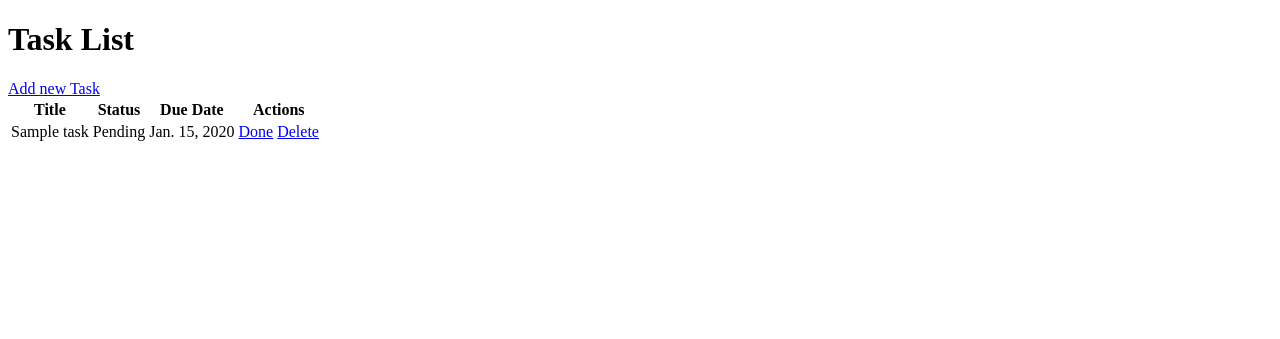
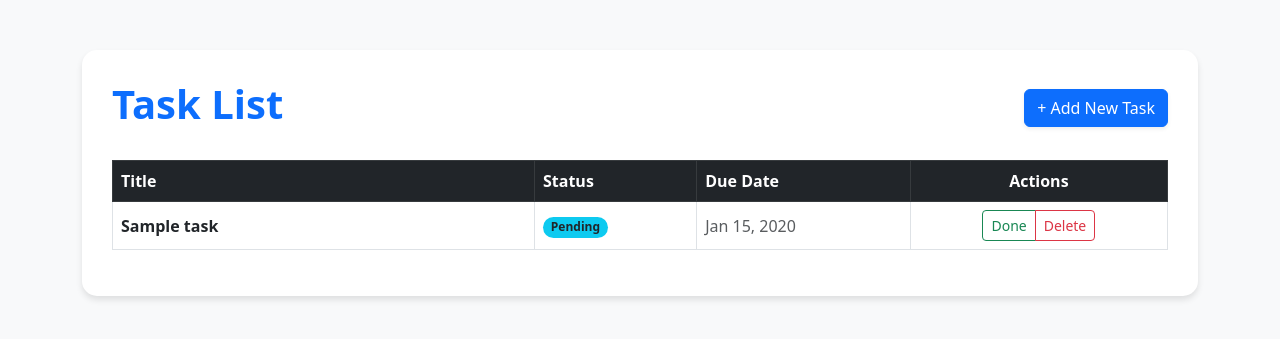
Before and after one commit to hadidyuri04/task-manager-django, a Django app: page / in a window 1280 px wide. Shown: the top 339 px of the page. Run offline with Django 5.2, Linux system fonts and the light colour scheme; tables that the repository leaves empty hold one stand-in row (values such as "Sample post").

Commit message:
style: enhance task_list UI with Bootstrap 5 card layout and bordered table

```diff
--- a/task_manager/tasks/templates/tasks/task_list.html
+++ b/task_manager/tasks/templates/tasks/task_list.html
@@ -4,38 +4,62 @@
     <meta charset="UTF-8">
     <meta name="viewport" content="width=device-width, initial-scale=1.0">
     <title>My Tasks</title>
+    <link href="https://cdn.jsdelivr.net/npm/bootstrap@5.3.0/dist/css/bootstrap.min.css" rel="stylesheet">
+    <style>
+        body { background-color: #f8f9fa; padding-top: 50px; }
+        .task-container { background: white; padding: 30px; border-radius: 15px; box-shadow: 0 4px 6px rgba(0,0,0,0.1); }
+        .table { border: 1px solid #dee2e6; }
+    </style>
 </head>
 <body>
+
+<div class="container">
+    <div class="task-container">
         <div class="d-flex justify-content-between align-items-center mb-4">
-        <h1>Task List</h1>
-        <a href="{% url 'task_create' %}" class="btn btn-primary"> Add new Task</a>
+            <h1 class="text-primary fw-bold">Task List</h1>
+            <a href="{% url 'task_create' %}" class="btn btn-primary shadow-sm">+ Add New Task</a>
         </div>
-    <table class="table table-hover">
+
+        <div class="table-responsive">
+            <table class="table table-hover table-bordered align-middle">
                 <thead class="table-dark">
                     <tr>
-            <th>Title</th>
+                        <th style="width: 40%;">Title</th>
                         <th>Status</th>
                         <th>Due Date</th>
-            <th>Actions</th> </tr>
+                        <th class="text-center">Actions</th>
+                    </tr>
                 </thead>
                 <tbody>
                     {% for task in tasks %}
                     <tr>
-            <td>{{ task.title }}</td>
-            <td><span class="badge bg-info">{{ task.get_status_display }}</span></td>
-            <td>{{ task.due_date }}</td>
+                        <td class="fw-semibold">{{ task.title }}</td>
                         <td>
-                <a href="{% url 'task_complete' task.pk %}" class="btn btn-sm btn-success">Done</a>
-                <a href="{% url 'task_delete' task.pk %}" class="btn btn-sm btn-danger" onclick="return confirm('Are you sure?')">Delete</a>
+                            <span class="badge rounded-pill bg-info text-dark">
+                                {{ task.get_status_display }}
+                            </span>
+                        </td>
+                        <td class="text-muted">{{ task.due_date|date:"M d, Y" }}</td>
+                        <td class="text-center">
+                            <div class="btn-group" role="group">
+                                <a href="{% url 'task_complete' task.pk %}" class="btn btn-sm btn-outline-success">Done</a>
+                                <a href="{% url 'task_delete' task.pk %}" class="btn btn-sm btn-outline-danger" onclick="return confirm('Are you sure?')">Delete</a>
+                            </div>
                         </td>
                     </tr>
                     {% empty %}
                     <tr>
-            <td colspan="4" class="text-center">No tasks found.</td>
+                        <td colspan="4" class="text-center py-4 text-muted italic">
+                            No tasks found. Click "Add New Task" to start!
+                        </td>
                     </tr>
                     {% endfor %}
                 </tbody>
             </table>
+        </div>
+    </div>
+</div>
 
+<script src="https://cdn.jsdelivr.net/npm/bootstrap@5.3.0/dist/js/bootstrap.bundle.min.js"></script>
 </body>
 </html>
--- a/task_manager/tasks/urls.py
+++ b/task_manager/tasks/urls.py
@@ -2,10 +2,7 @@ from django.urls import path
 from . import views
 
 urlpatterns = [
-    # This matches: http://127.0.0.1:8000/tasks/
     path('', views.task_list, name='task_list'),
-
-    # This matches: http://127.0.0.1:8000/tasks/create/
     path('create/', views.task_create, name='task_create'),
     path('complete/<int:pk>/', views.task_complete, name='task_complete'),
     path('delete/<int:pk>/', views.task_delete, name='task_delete'),
```
Lines whose indentation alone changed are shown as unchanged.
